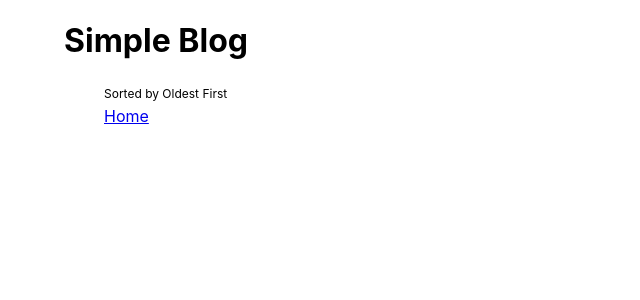
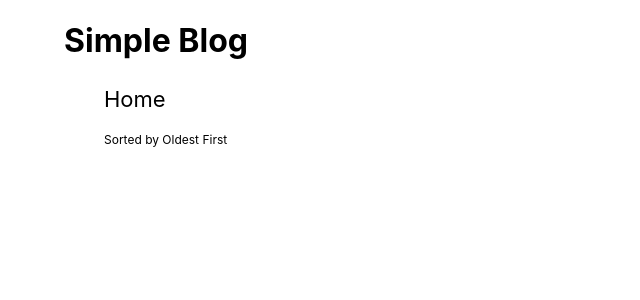
Before and after one commit to JakeScudder/simple-blog-react, a React (Create React App) app in the folder simple-blog-react/: page / in a window 1280 px wide. Shown: the top 300 px of the page, without its empty margins (0-640 px from the left). Built offline with nearby package versions, Linux system fonts and the light colour scheme; no server answers.

Commit message:
CSS and NotFound component
* Display simple message with bad url entries

* Let user know if specific blog cannot be located

* Remove hyperlink styling

```diff
--- a/simple-blog-react/src/App.js
+++ b/simple-blog-react/src/App.js
@@ -11,6 +11,7 @@ import UpdateBlog from './components/UpdateBlog';
 import Admin from './components/Admin';
 import Nav from './components/Nav';
 import BlogDetail from './components/BlogDetail';
+import NotFound from './components/NotFound';
 
 class App extends Component {
   constructor() {
@@ -30,6 +31,7 @@ class App extends Component {
     this.fetchBlogPosts();
   }
 
+  //Global Error Handler
   errorHandler(res) {
     if (res.status === 500) {
       let error = new Error();
@@ -39,6 +41,7 @@ class App extends Component {
     return res;
   }
 
+  //Fetch all Blog Posts
   fetchBlogPosts = () => {
     this.setState({
       loading: true
@@ -129,13 +132,11 @@ class App extends Component {
               <Route exact path="/admin" render={(props) => <Admin blogData={this.state.blogPosts} updateState={this.handleAuthUser} {...props}/> }/>
               <Route exact path="/:id/update" component={(props) => <UpdateBlog hideHeader={this.hideHeader} user={this.state.authUser} isAuth={this.state.isAuth} {...props}/> }/>
               <Route exact path="/blog/new" render={(props) => <CreatePost hideHeader={this.hideHeader} user={this.state.authUser} isAuth={this.state.isAuth} {...props}/> }/>
-
               <Route exact path="/blog/:id" render={(props) => <BlogDetail  blogId={this.state.blogId} {...props}/>} />
-
+              <Route render={(props) => <NotFound {...props}/>} />
             </Switch>
             <Nav blogData={this.state.blogPosts}/>
           </div>
-
         </div>
       </BrowserRouter>
     );
--- a/simple-blog-react/src/components/BlogDetail.js
+++ b/simple-blog-react/src/components/BlogDetail.js
@@ -79,7 +79,7 @@ class BlogDetail extends Component {
     return (
       <div>
       {this.state.formatError ?
-      <h5>Sorry, we couldn't find the blog you were looking for</h5>
+      <h5>Sorry, we couldn't find the blog you were looking for.</h5>
       : null
       }
         <h3 className="blog-title">{blogTitle}</h3>
--- a/simple-blog-react/src/components/Nav.js
+++ b/simple-blog-react/src/components/Nav.js
@@ -20,6 +20,9 @@ class Nav extends Component {
     return (
       <div id="nav-div">
         <ul id="nav-ul">
+          <a href="/">
+            <li className="nav-li-home">Home</li>
+          </a>
           <li id="nav-div-description"> Sorted by Oldest First</li>
           {data ?
           data.map((post, index) => {
@@ -42,9 +45,6 @@ class Nav extends Component {
           })
           : null
           }
-          <a href="/">
-            <li className="nav-li">Home</li>
-          </a>
         </ul>
       </div>
     )
--- a/simple-blog-react/src/components/NotFound.js
+++ b/simple-blog-react/src/components/NotFound.js
@@ -1,5 +1,14 @@
 import React from 'react';
 
 const NotFound = () => {
+  return (
+    <div id="not-found">
+      <h4>Sorry, we couldn't find the page you were looking for.</h4>
+      <a href="/">
+        <h5>Back to home?</h5>
+      </a>
+    </div>
+  )
+}
 
-}
+export default NotFound;
--- a/simple-blog-react/src/index.css
+++ b/simple-blog-react/src/index.css
@@ -25,6 +25,11 @@ div#App {
   margin-right:auto;
   width: 90%;
   height: 70%;
+}
+
+a {
+  text-decoration: none;
+  color: black;
 }
 
 #blog-post-container {
@@ -55,6 +60,7 @@ div#App {
   border: 1px solid black;
   margin-right: 10px;
   background: white;
+  font-size: 14px;
 }
 
 #submit-delete {
@@ -64,7 +70,7 @@ div#App {
 
 /********** Header */
 #blog-header {
-  width: 75%;
+  width: 25%;
   display: inline-block;
   margin-bottom: 10px;
   max-width: 500px;
@@ -75,17 +81,17 @@ div#App {
 }
 
 #create-new-button {
-  border: 1px solid black;
-  margin-bottom: 10px;
+  border: 2px solid black;
   margin-right: 10px;
   background: white;
+  font-size: 14px;
 }
 
 
 #signout {
-  border: 1px solid black;
-  margin-bottom: 10px;
+  border: 2px solid black;
   background: white;
+  font-size: 14px;
 }
 
 /********** Nav */
@@ -106,7 +112,15 @@ div#App {
 
 .nav-li {
   list-style: none;
-  width: 100%
+  width: 100%;
+  text-decoration: none;
+}
+
+.nav-li-home {
+  list-style: none;
+  width: 100%;
+  font-size: 22px;
+  margin-bottom: 20px;
 }
 
 .nav-description {
```
Also changed, not shown: 1 other file (tests, documents, lock files or other folders). Lines whose indentation alone changed are shown as unchanged.
